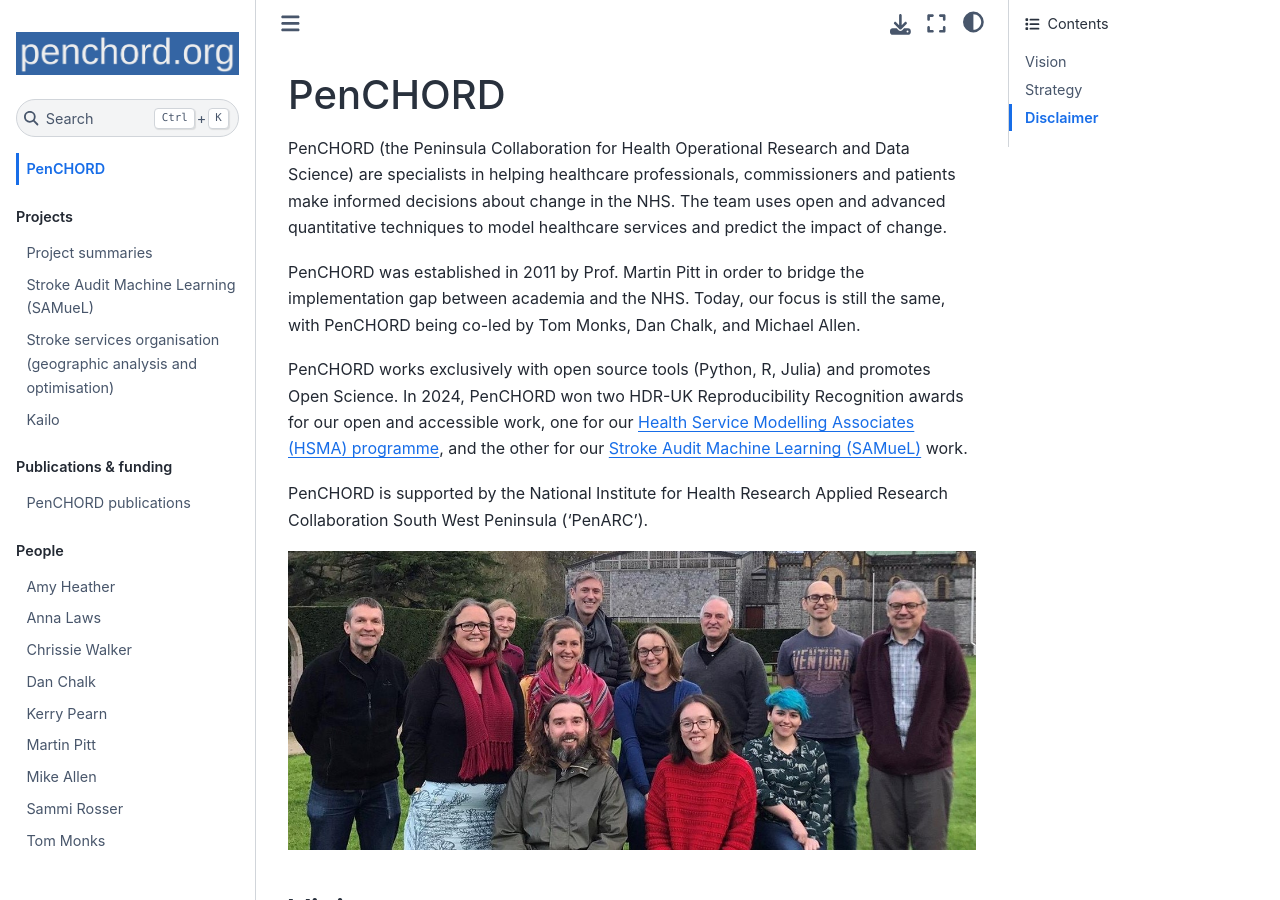
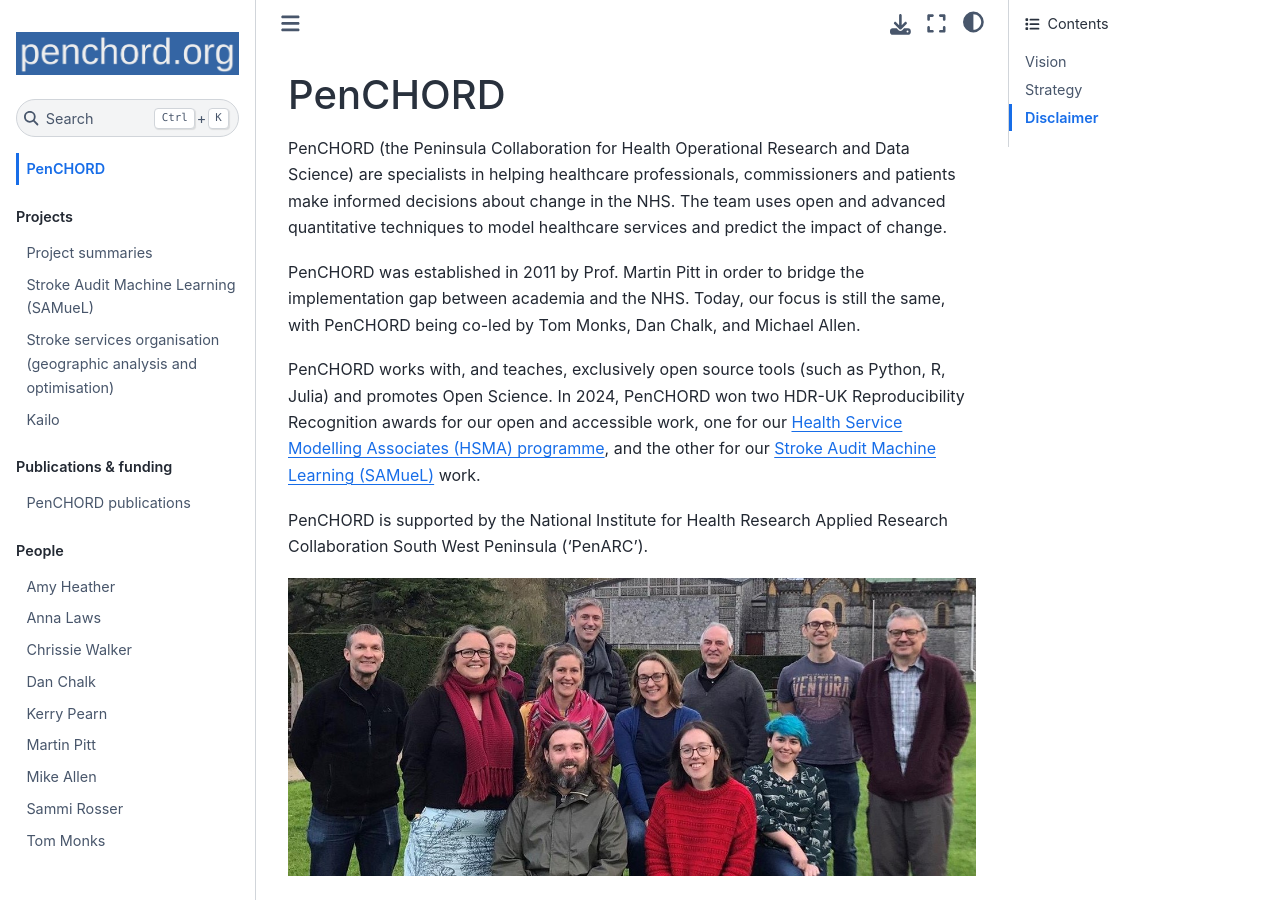
Before and after one commit to penchord/web, a Jupyter Book: the page built from intro.md, in a window 1280 px wide and 900 px high. Built offline with Jupyter Book 1.0.4 settings and Sphinx 7.4.7 and the Sphinx Book theme 1.1.4, drawn with Linux system fonts in a browser that asks for light colours.

Commit message:
Update intro

```diff
--- a/intro.md
+++ b/intro.md
@@ -4,7 +4,7 @@
 
 PenCHORD was established in 2011 by Prof. Martin Pitt in order to bridge the implementation gap between academia and the NHS. Today, our focus is still the same, with PenCHORD being co-led by Tom Monks, Dan Chalk, and Michael Allen.
 
-PenCHORD works exclusively with open source tools (Python, R, Julia) and promotes Open Science. In 2024, PenCHORD won two HDR-UK Reproducibility Recognition awards for our open and accessible work, one for our [Health Service Modelling Associates (HSMA) programme](https://arc-swp.nihr.ac.uk/training-type/health-service-modelling-associates-programme-hsma/), and the other for our [Stroke Audit Machine Learning (SAMueL)](https://penchord.github.io/web/project_pages/samuel_1.html) work.
+PenCHORD works with, and teaches, exclusively open source tools (such as Python, R, Julia) and promotes Open Science. In 2024, PenCHORD won two HDR-UK Reproducibility Recognition awards for our open and accessible work, one for our [Health Service Modelling Associates (HSMA) programme](https://arc-swp.nihr.ac.uk/training-type/health-service-modelling-associates-programme-hsma/), and the other for our [Stroke Audit Machine Learning (SAMueL)](https://penchord.github.io/web/project_pages/samuel_1.html) work.
 
 PenCHORD is supported by the National Institute for Health Research Applied Research Collaboration South West Peninsula ('PenARC').
 
```
